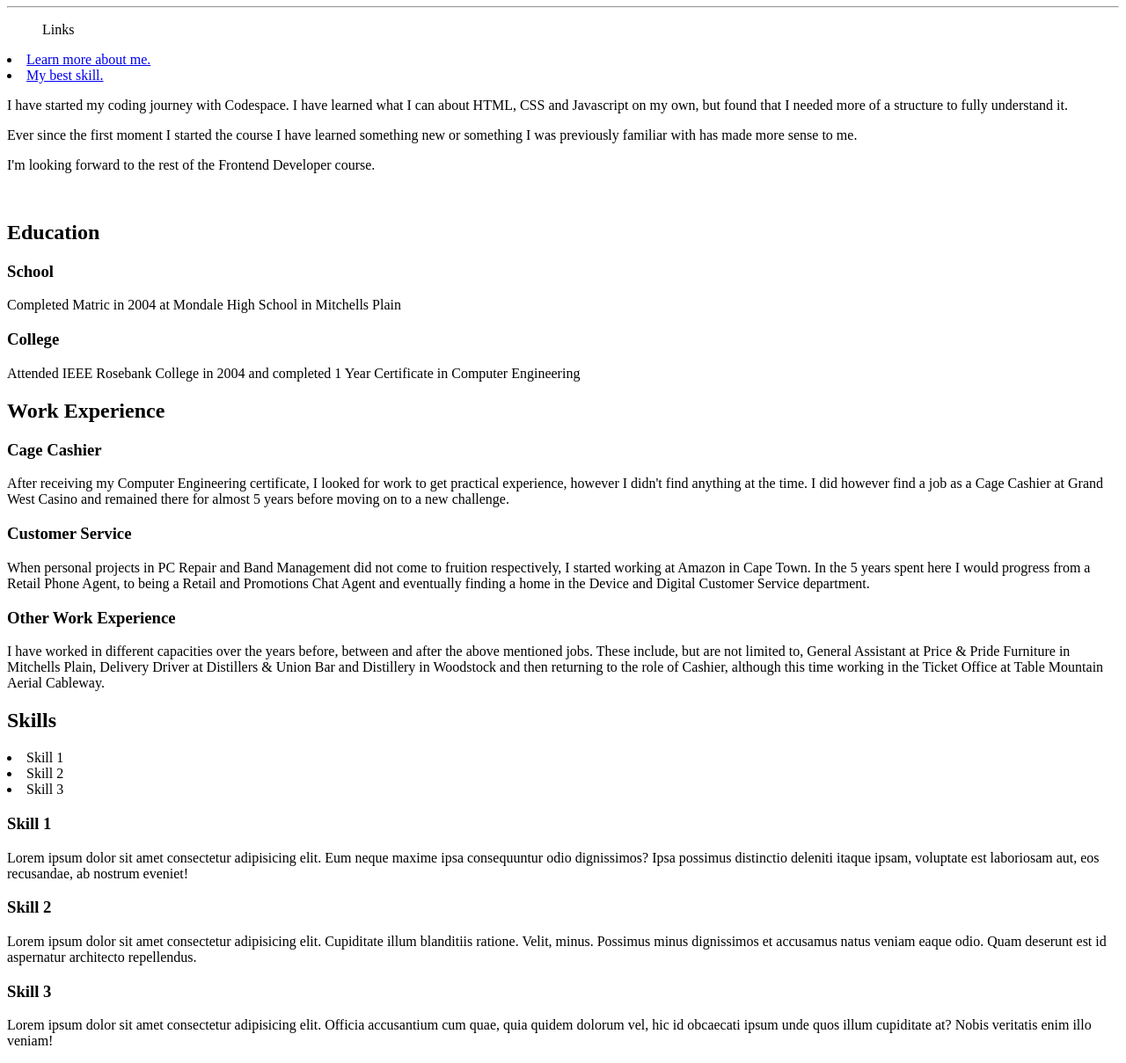
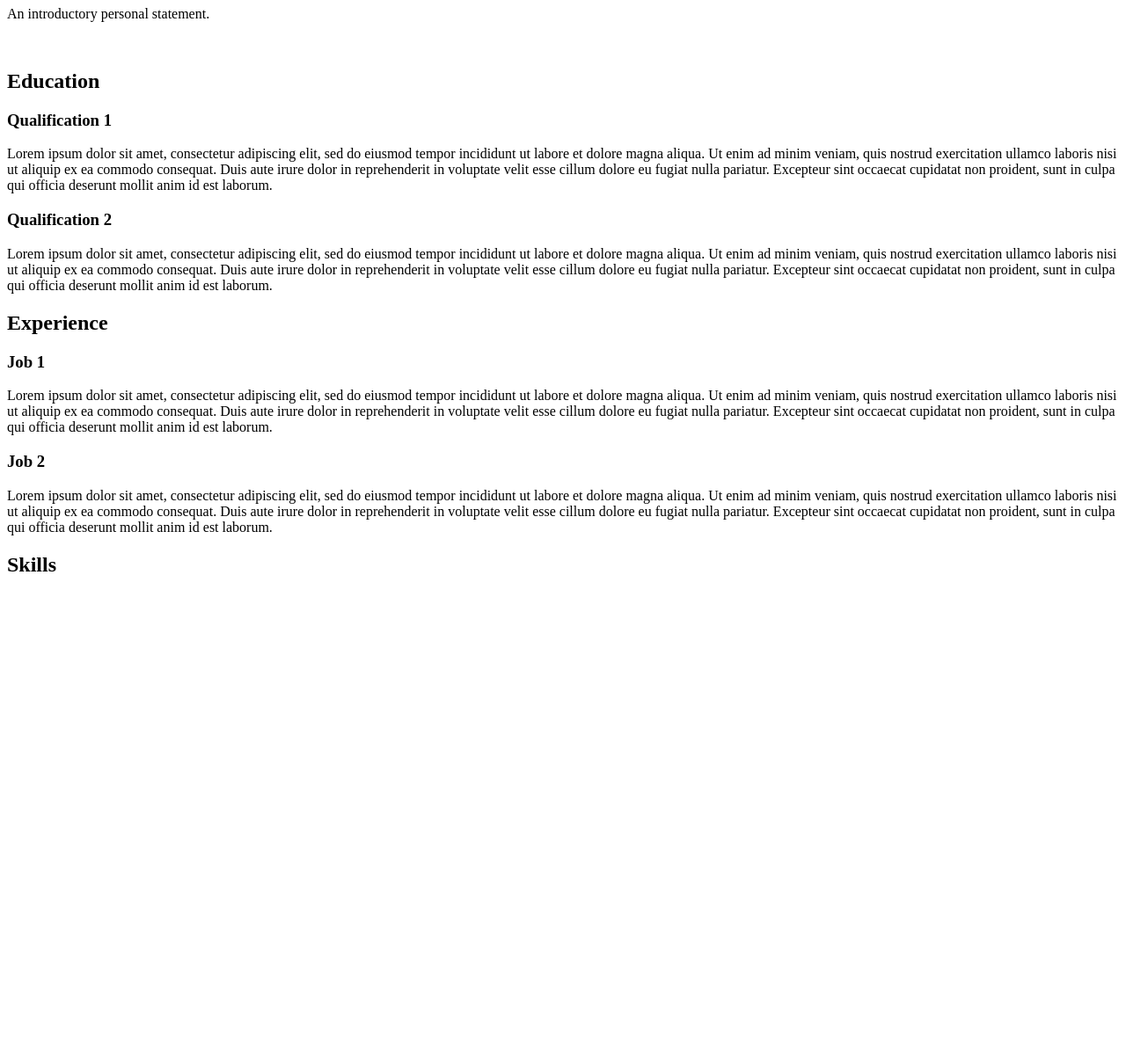
Before and after one commit to Clinton87/IntroToWebDesign, a plain HTML site: page resume1.html in a window 1280 px wide. Shown: the part 73-1282 px from the top of the page at 88% size. After the commit the page ends 800 px from the top, so only its background shows below. Drawn offline with Linux system fonts and the light colour scheme.

Commit message:
Update resume1.html

```diff
--- a/resume1.html
+++ b/resume1.html
@@ -1,36 +1,19 @@
 <!DOCTYPE html>
 <head>
     <body>
-        <h1 id="myInfo"><b>Clinton Koordom</b></h1>
-        <hr>
-        <ul>Links</ul>
-            <li><a href="#myInfo">Learn more about me.</a>
-            <li><a href="#skill3">My best skill.</a>
-        <p>I have started my coding journey with Codespace. I have learned what I can about HTML, CSS and Javascript on my own, but found that I needed more of a structure to fully understand it.</p>
-        <p>Ever since the first moment I started the course I have learned something new or something I was previously familiar with has made more sense to me.</p>
-        <p>I'm looking forward to the rest of the Frontend Developer course.</p>
+        <h1>Amanda Jacobs</h1>
+        <p>An introductory personal statement.</p>
         <br>
         <h2>Education</h2>
-        <h3>School</h3>
-        <p>Completed Matric in 2004 at Mondale High School in Mitchells Plain</p>
-        <h3>College</h3>
-        <p>Attended IEEE Rosebank College in 2004 and completed 1 Year Certificate in Computer Engineering</p>
-        <h2>Work Experience</h2>
-        <h3>Cage Cashier</h3>
-        <p>After receiving my Computer Engineering certificate, I looked for work to get practical experience, however I didn't find anything at the time. I did however find a job as a Cage Cashier at Grand West Casino and remained there for almost 5 years before moving on to a new challenge.</p>
-        <h3>Customer Service</h3>
-        <p>When personal projects in PC Repair and Band Management did not come to fruition respectively, I started working at Amazon in Cape Town. In the 5 years spent here I would progress from a Retail Phone Agent, to being a Retail and Promotions Chat Agent and eventually finding a home in the Device and Digital Customer Service department.</p>
-        <h3>Other Work Experience</h3>
-        <p>I have worked in different capacities over the years before, between and after the above mentioned jobs. These include, but are not limited to, General Assistant at Price & Pride Furniture in Mitchells Plain, Delivery Driver at Distillers & Union Bar and Distillery in Woodstock and then returning to the role of Cashier, although this time working in the Ticket Office at Table Mountain Aerial Cableway.</p>
+        <h3>Qualification 1</h3>
+        <p>Lorem ipsum dolor sit amet, consectetur adipiscing elit, sed do eiusmod tempor incididunt ut labore et dolore magna aliqua. Ut enim ad minim veniam, quis nostrud exercitation ullamco laboris nisi ut aliquip ex ea commodo consequat. Duis aute irure dolor in reprehenderit in voluptate velit esse cillum dolore eu fugiat nulla pariatur. Excepteur sint occaecat cupidatat non proident, sunt in culpa qui officia deserunt mollit anim id est laborum.</p>
+        <h3>Qualification 2</h3>
+        <p>Lorem ipsum dolor sit amet, consectetur adipiscing elit, sed do eiusmod tempor incididunt ut labore et dolore magna aliqua. Ut enim ad minim veniam, quis nostrud exercitation ullamco laboris nisi ut aliquip ex ea commodo consequat. Duis aute irure dolor in reprehenderit in voluptate velit esse cillum dolore eu fugiat nulla pariatur. Excepteur sint occaecat cupidatat non proident, sunt in culpa qui officia deserunt mollit anim id est laborum.</p>
+        <h2>Experience</h2>
+        <h3>Job 1</h3>
+        <p>Lorem ipsum dolor sit amet, consectetur adipiscing elit, sed do eiusmod tempor incididunt ut labore et dolore magna aliqua. Ut enim ad minim veniam, quis nostrud exercitation ullamco laboris nisi ut aliquip ex ea commodo consequat. Duis aute irure dolor in reprehenderit in voluptate velit esse cillum dolore eu fugiat nulla pariatur. Excepteur sint occaecat cupidatat non proident, sunt in culpa qui officia deserunt mollit anim id est laborum.</p>
+        <h3>Job 2</h3>
+        <p>Lorem ipsum dolor sit amet, consectetur adipiscing elit, sed do eiusmod tempor incididunt ut labore et dolore magna aliqua. Ut enim ad minim veniam, quis nostrud exercitation ullamco laboris nisi ut aliquip ex ea commodo consequat. Duis aute irure dolor in reprehenderit in voluptate velit esse cillum dolore eu fugiat nulla pariatur. Excepteur sint occaecat cupidatat non proident, sunt in culpa qui officia deserunt mollit anim id est laborum.</p>
         <h2>Skills</h2>
-            <li>Skill 1</li>
-            <li>Skill 2</li>
-            <li>Skill 3</li>
-        <h3>Skill 1</h3>
-        <p>Lorem ipsum dolor sit amet consectetur adipisicing elit. Eum neque maxime ipsa consequuntur odio dignissimos? Ipsa possimus distinctio deleniti itaque ipsam, voluptate est laboriosam aut, eos recusandae, ab nostrum eveniet!</p>
-        <h3>Skill 2</h3>
-        <p>Lorem ipsum dolor sit amet consectetur adipisicing elit. Cupiditate illum blanditiis ratione. Velit, minus. Possimus minus dignissimos et accusamus natus veniam eaque odio. Quam deserunt est id aspernatur architecto repellendus.</p>
-        <h3 id="skill3">Skill 3</h3>
-        <p>Lorem ipsum dolor sit amet consectetur adipisicing elit. Officia accusantium cum quae, quia quidem dolorum vel, hic id obcaecati ipsum unde quos illum cupiditate at? Nobis veritatis enim illo veniam!</p>
     </body>
 </head>
```
